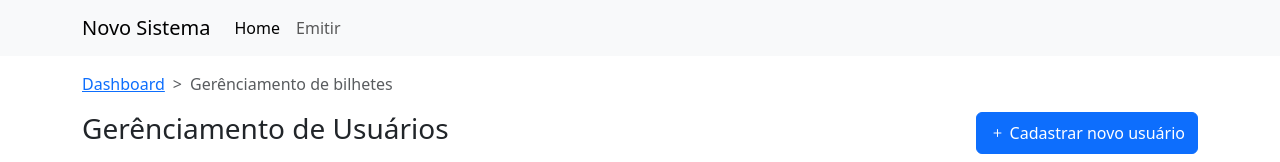
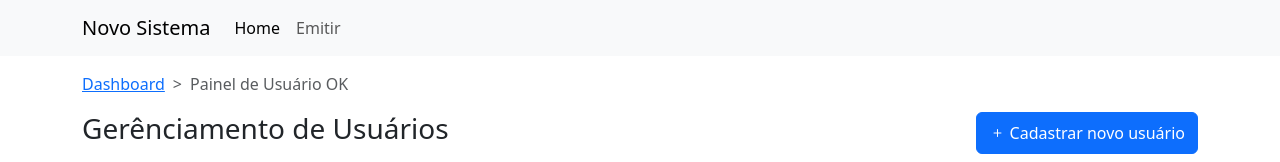
Before and after one commit to fabiovige/sistema-app, a Vue app: page /emitir in a window 1280 px wide. Shown: the top 162 px of the page. Built offline with nearby package versions, Linux system fonts and the light colour scheme.

Commit message:
Componetizando breadcrumb

```diff
--- a/src/App.vue
+++ b/src/App.vue
@@ -1,25 +1,32 @@
 <template>
   <NavBar />
   <div class="container">
-    <nav
-      style="--bs-breadcrumb-divider: '>'"
-      aria-label="breadcrumb"
-      class="mt-3"
-    >
-      <ol class="breadcrumb">
-        <li class="breadcrumb-item"><a href="#">Dashboard</a></li>
-        <li class="breadcrumb-item active" aria-current="page">Gerênciamento de  bilhetes</li>
-      </ol>
-    </nav>
-    <RouterView />
+    <BreadcrumbUI :items="breadcrumbItems" />
+    <RouterView @update-breadcrumb="updateBreadcrumb" />
   </div>
 </template>
 
 <script>
+import { ref, provide } from 'vue';
 import NavBar from "./components/NavBar.vue";
+import BreadcrumbUI from "./components/UI/BreadcrumbUI.vue";
 
 export default {
   name: "App",
-  components: { NavBar },
+  components: { NavBar, BreadcrumbUI },
+  setup() {
+    const breadcrumbItems = ref([]);
+
+    const updateBreadcrumb = (items) => {
+      breadcrumbItems.value = items;
+    };
+
+    // Fornecendo a função de atualização para todos os componentes descendentes
+    provide('updateBreadcrumb', updateBreadcrumb);
+
+    return {
+      breadcrumbItems,
+    };
+  },
 };
 </script>
--- a/src/components/HeaderComponent.vue
+++ b/src/components/HeaderComponent.vue
@@ -2,7 +2,10 @@
   <h1>A5Maker Atualizado</h1>
 </template>
 
-<script setup>
+<script>
+export default {
+  name: "HeaderComponent",
+};
 </script>
 
 <style></style>
--- a/src/components/PainelUsuarios.vue
+++ b/src/components/PainelUsuarios.vue
@@ -16,7 +16,6 @@
 
   <div class="row mt-3">
     <div class="col-12">
-
       <TableComponent
         :colunas="colunas"
         :itens="usuariosPaginados"
@@ -41,8 +40,21 @@
 import FilterInputComponent from "./UI/FilterInputComponent.vue"; // Importando o componente
 import TableComponent from "./UI/TableComponent.vue"; // Importe o novo componente
 
+import { inject } from 'vue';
+
 export default {
   name: "PainelUsuarios",
+  setup() {
+    // Injetando a função de atualização do breadcrumb
+    const updateBreadcrumb = inject('updateBreadcrumb');
+
+    updateBreadcrumb([
+      { name: 'Dashboard', link: '#' },
+      { name: 'Painel de Usuário OK' },
+    ]);
+
+    // ...
+  },
   data: () => {
     return {
       termoFiltro: "",
--- /dev/null
+++ b/src/components/UI/BreadcrumbUI.vue
@@ -0,0 +1,25 @@
+<template>
+  <nav style="--bs-breadcrumb-divider: '>'" aria-label="breadcrumb" class="mt-3">
+    <ol class="breadcrumb">
+      <li v-for="(item, index) in items" :key="index" class="breadcrumb-item" :class="{ active: index === items.length - 1 }">
+        <a v-if="item.link" :href="item.link">{{ item.name }}</a>
+        <span v-else>{{ item.name }}</span>
+      </li>
+    </ol>
+  </nav>
+</template>
+
+<script>
+export default {
+  props: {
+    items: {
+      type: Array,
+      required: true,
+    },
+  },
+};
+</script>
+
+<style>
+/* Adicione quaisquer estilos adicionais aqui, se necessário */
+</style>
```
Also changed, not shown: src/components/FooterComponent.vue (+21 -4 lines), 1 other file (tests, documents, lock files or other folders).
